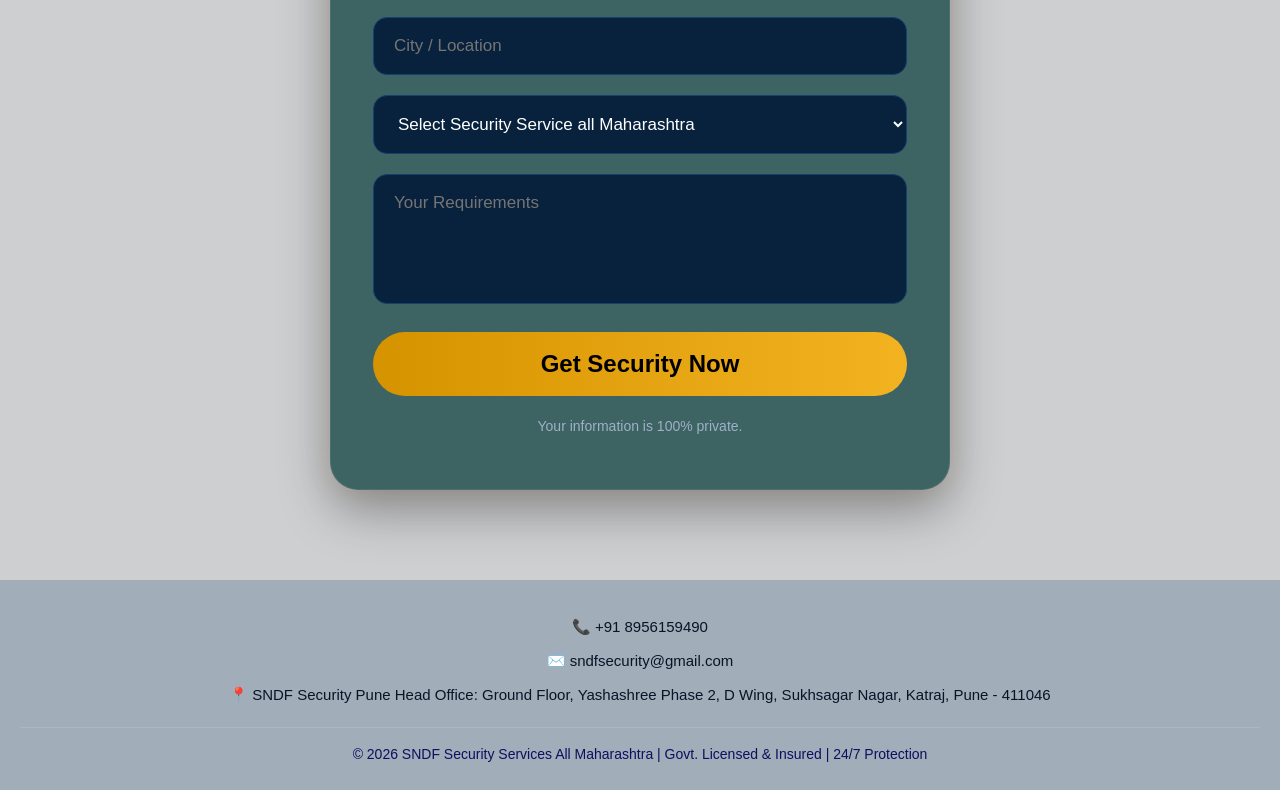
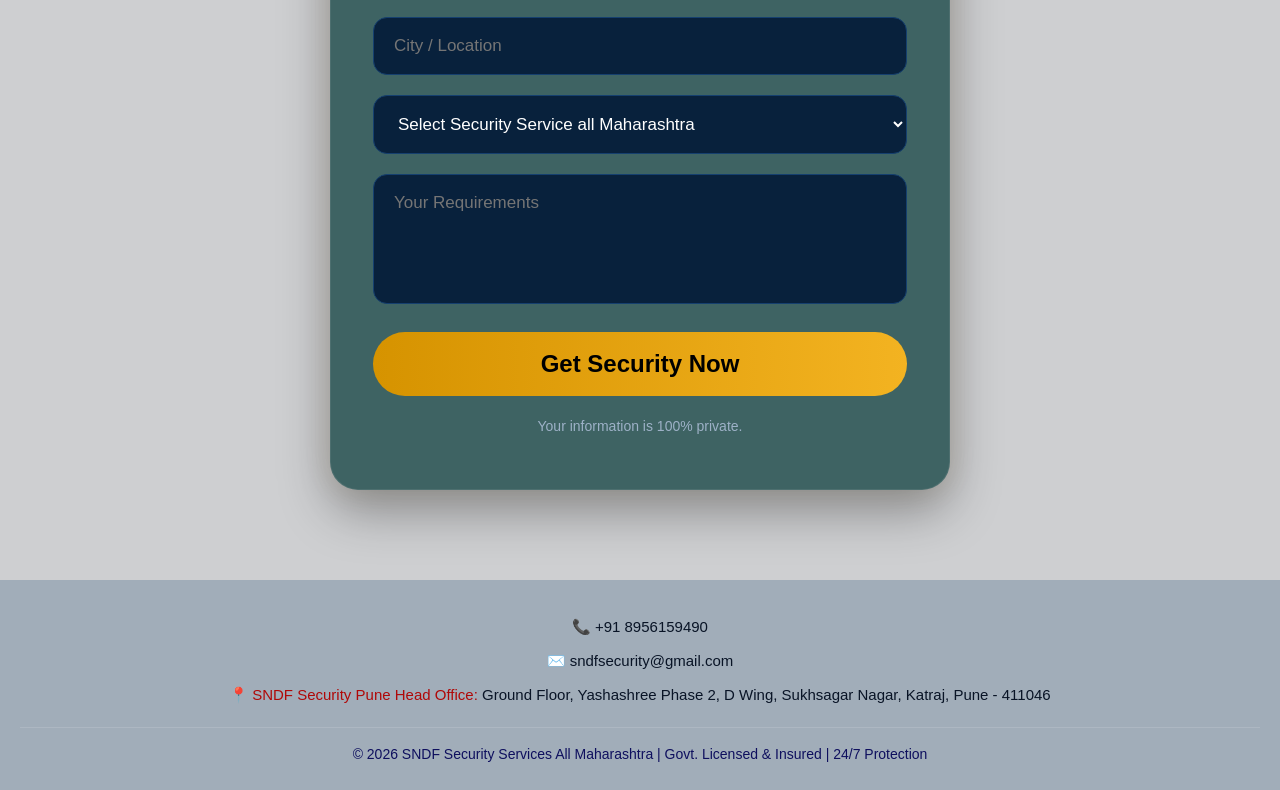
Before and after one commit to sndfsecurity/sndflandingnew, a plain HTML site: page index.html in a window 1280 px wide. Shown: the part 3956-4746 px from the top of the page. Drawn offline with Linux system fonts and the light colour scheme.

Commit message:
html css

```diff
--- a/index.html
+++ b/index.html
@@ -351,7 +351,7 @@
       <p>✉️ sndfsecurity@gmail.com</p>
 
       <p>
-        📍 SNDF Security Pune Head Office:
+       <span>📍 SNDF Security Pune Head Office:</span>
         Ground Floor, Yashashree Phase 2, D Wing,
         Sukhsagar Nagar, Katraj, Pune - 411046
       </p>
--- a/style.css
+++ b/style.css
@@ -1561,3 +1561,7 @@ GLOBAL SUBTEXT FIX (ALL SECTIONS)
     font-size:22px !important;
   }
 }
+.footer-contact p span{
+  color: rgb(176, 8, 8);
+  text-decoration-color: rgb(210, 75, 54);
+}
```
